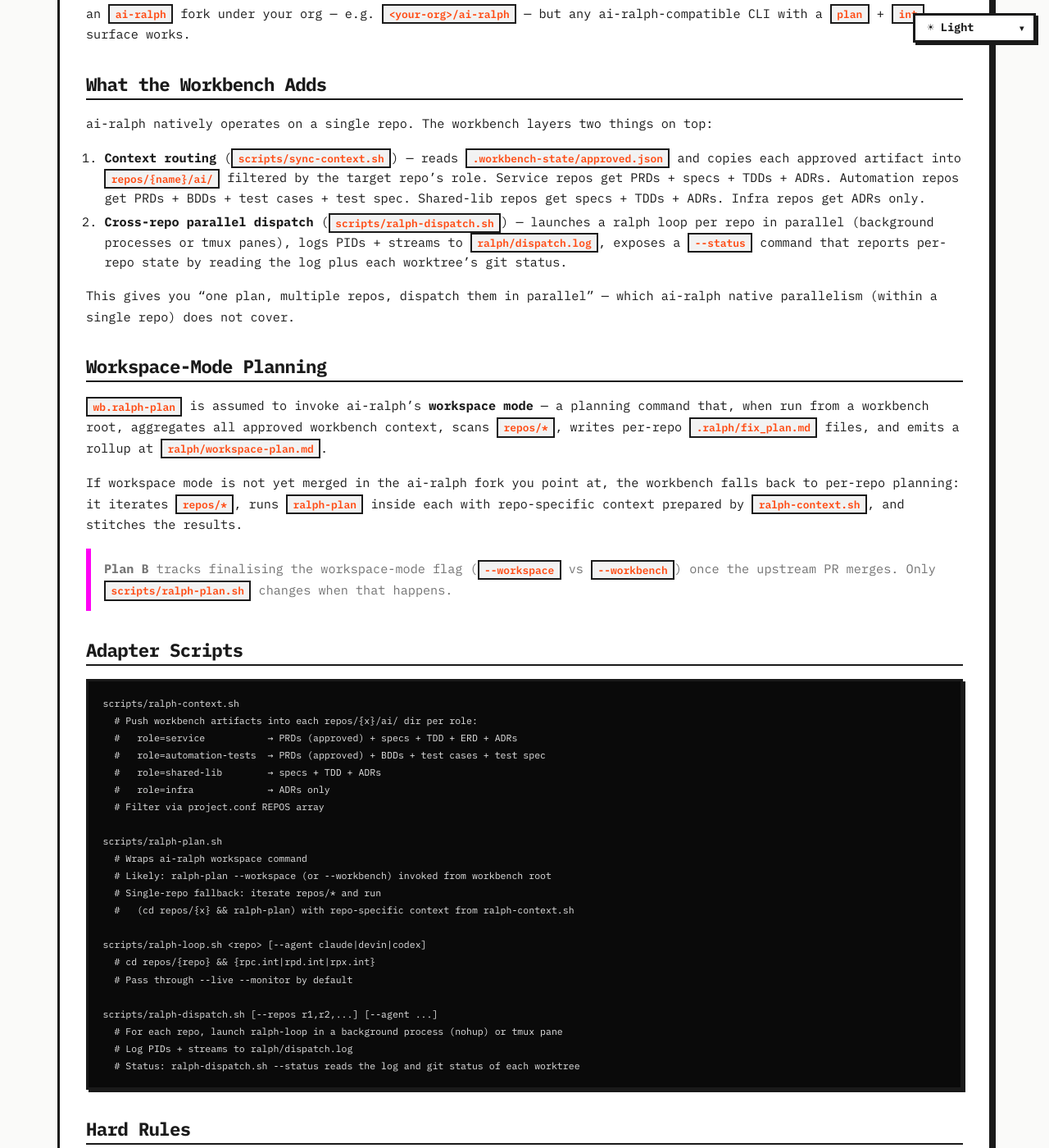
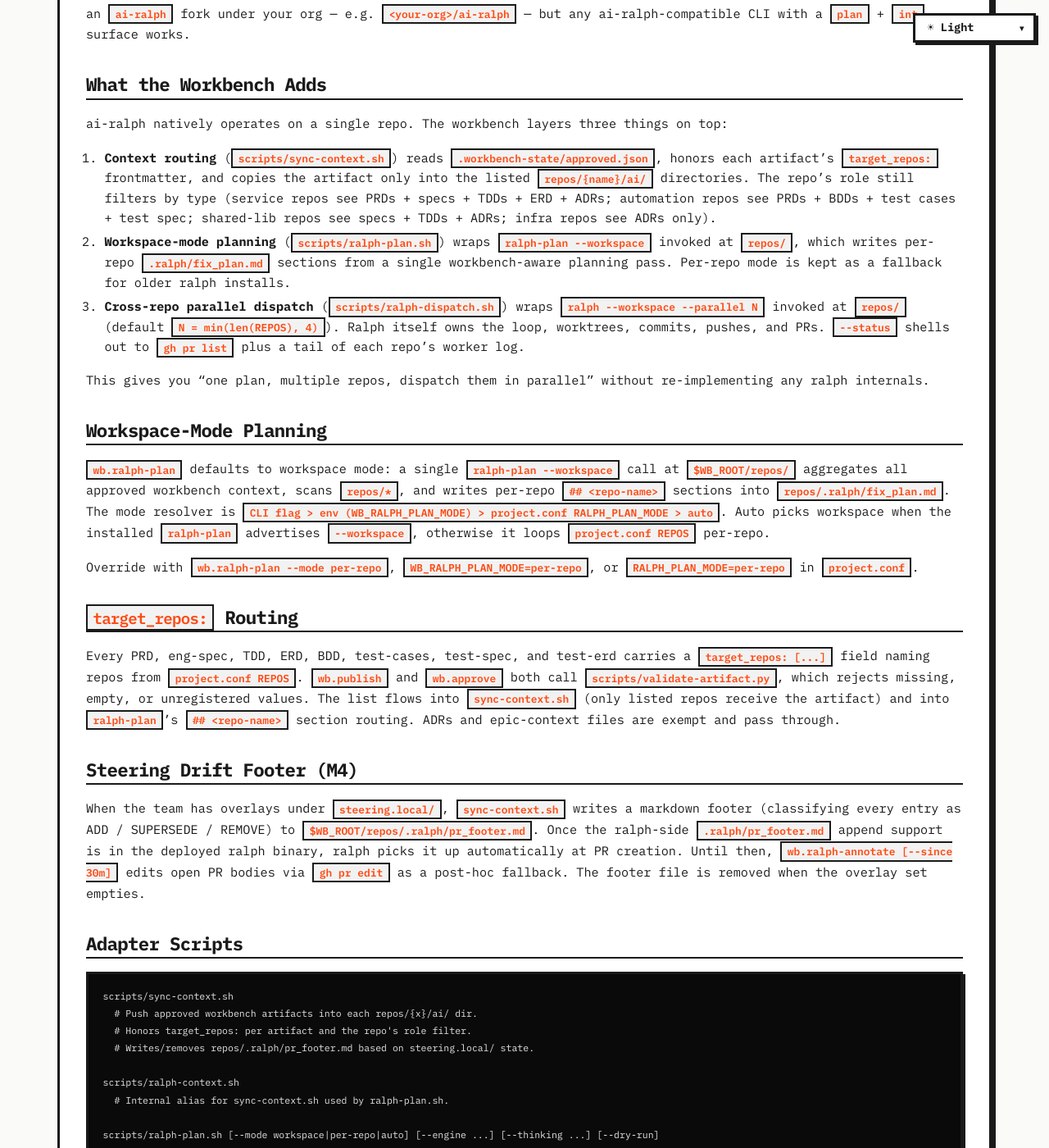
Before and after one commit to amit-t/ai-workbench, a Jekyll site: the page built from docs/ralph.md, in a window 1280 px wide and 1400 px high, scrolled down 411 px. Shown: the whole window at 82% size. Built offline with Jekyll 4.4.1, drawn with Linux system fonts in a browser that asks for light colours; some of the changed text lies outside the part shown.

Commit message:
docs: refresh architecture + ralph reference for V1 shipped state
Architecture diagram and ralph adapter doc now match the shipped
steering V1 layout (steering/, steering.local/, .claude/settings.json
hook) and ralph adapter V1 scripts (ralph-enable-check, validate-artifact,
steering-* helpers). Manifest version bumped to 2 with new template_owned
and user_owned entries.

````diff
--- a/docs/ralph.md
+++ b/docs/ralph.md
@@ -10,46 +10,66 @@ eyebrow: Ralph
 
 ## What the Workbench Adds
 
-ai-ralph natively operates on a single repo. The workbench layers two things on top:
+ai-ralph natively operates on a single repo. The workbench layers three things on top:
 
-1. **Context routing** (`scripts/sync-context.sh`) — reads `.workbench-state/approved.json` and copies each approved artifact into `repos/{name}/ai/` filtered by the target repo's role. Service repos get PRDs + specs + TDDs + ADRs. Automation repos get PRDs + BDDs + test cases + test spec. Shared-lib repos get specs + TDDs + ADRs. Infra repos get ADRs only.
-2. **Cross-repo parallel dispatch** (`scripts/ralph-dispatch.sh`) — launches a ralph loop per repo in parallel (background processes or tmux panes), logs PIDs + streams to `ralph/dispatch.log`, exposes a `--status` command that reports per-repo state by reading the log plus each worktree's git status.
+1. **Context routing** (`scripts/sync-context.sh`) reads `.workbench-state/approved.json`, honors each artifact's `target_repos:` frontmatter, and copies the artifact only into the listed `repos/{name}/ai/` directories. The repo's role still filters by type (service repos see PRDs + specs + TDDs + ERD + ADRs; automation repos see PRDs + BDDs + test cases + test spec; shared-lib repos see specs + TDDs + ADRs; infra repos see ADRs only).
+2. **Workspace-mode planning** (`scripts/ralph-plan.sh`) wraps `ralph-plan --workspace` invoked at `repos/`, which writes per-repo `.ralph/fix_plan.md` sections from a single workbench-aware planning pass. Per-repo mode is kept as a fallback for older ralph installs.
+3. **Cross-repo parallel dispatch** (`scripts/ralph-dispatch.sh`) wraps `ralph --workspace --parallel N` invoked at `repos/` (default `N = min(len(REPOS), 4)`). Ralph itself owns the loop, worktrees, commits, pushes, and PRs. `--status` shells out to `gh pr list` plus a tail of each repo's worker log.
 
-This gives you "one plan, multiple repos, dispatch them in parallel" — which ai-ralph native parallelism (within a single repo) does not cover.
+This gives you "one plan, multiple repos, dispatch them in parallel" without re-implementing any ralph internals.
 
 ## Workspace-Mode Planning
 
-`wb.ralph-plan` is assumed to invoke ai-ralph's **workspace mode** — a planning command that, when run from a workbench root, aggregates all approved workbench context, scans `repos/*`, writes per-repo `.ralph/fix_plan.md` files, and emits a rollup at `ralph/workspace-plan.md`.
+`wb.ralph-plan` defaults to workspace mode: a single `ralph-plan --workspace` call at `$WB_ROOT/repos/` aggregates all approved workbench context, scans `repos/*`, and writes per-repo `## <repo-name>` sections into `repos/.ralph/fix_plan.md`. The mode resolver is `CLI flag > env (WB_RALPH_PLAN_MODE) > project.conf RALPH_PLAN_MODE > auto`. Auto picks workspace when the installed `ralph-plan` advertises `--workspace`, otherwise it loops `project.conf REPOS` per-repo.
 
-If workspace mode is not yet merged in the ai-ralph fork you point at, the workbench falls back to per-repo planning: it iterates `repos/*`, runs `ralph-plan` inside each with repo-specific context prepared by `ralph-context.sh`, and stitches the results.
+Override with `wb.ralph-plan --mode per-repo`, `WB_RALPH_PLAN_MODE=per-repo`, or `RALPH_PLAN_MODE=per-repo` in `project.conf`.
 
-> **Plan B** tracks finalising the workspace-mode flag (`--workspace` vs `--workbench`) once the upstream PR merges. Only `scripts/ralph-plan.sh` changes when that happens.
+## `target_repos:` Routing
+
+Every PRD, eng-spec, TDD, ERD, BDD, test-cases, test-spec, and test-erd carries a `target_repos: [...]` field naming repos from `project.conf REPOS`. `wb.publish` and `wb.approve` both call `scripts/validate-artifact.py`, which rejects missing, empty, or unregistered values. The list flows into `sync-context.sh` (only listed repos receive the artifact) and into `ralph-plan`'s `## <repo-name>` section routing. ADRs and epic-context files are exempt and pass through.
+
+## Steering Drift Footer (M4)
+
+When the team has overlays under `steering.local/`, `sync-context.sh` writes a markdown footer (classifying every entry as ADD / SUPERSEDE / REMOVE) to `$WB_ROOT/repos/.ralph/pr_footer.md`. Once the ralph-side `.ralph/pr_footer.md` append support is in the deployed ralph binary, ralph picks it up automatically at PR creation. Until then, `wb.ralph-annotate [--since 30m]` edits open PR bodies via `gh pr edit` as a post-hoc fallback. The footer file is removed when the overlay set empties.
 
 ## Adapter Scripts
 
 ```
+scripts/sync-context.sh
+  # Push approved workbench artifacts into each repos/{x}/ai/ dir.
+  # Honors target_repos: per artifact and the repo's role filter.
+  # Writes/removes repos/.ralph/pr_footer.md based on steering.local/ state.
+
 scripts/ralph-context.sh
-  # Push workbench artifacts into each repos/{x}/ai/ dir per role:
-  #   role=service           → PRDs (approved) + specs + TDD + ERD + ADRs
-  #   role=automation-tests  → PRDs (approved) + BDDs + test cases + test spec
-  #   role=shared-lib        → specs + TDD + ADRs
-  #   role=infra             → ADRs only
-  # Filter via project.conf REPOS array
+  # Internal alias for sync-context.sh used by ralph-plan.sh.
 
-scripts/ralph-plan.sh
-  # Wraps ai-ralph workspace command
-  # Likely: ralph-plan --workspace (or --workbench) invoked from workbench root
-  # Single-repo fallback: iterate repos/* and run
-  #   (cd repos/{x} && ralph-plan) with repo-specific context from ralph-context.sh
+scripts/ralph-plan.sh [--mode workspace|per-repo|auto] [--engine ...] [--thinking ...] [--dry-run]
+  # Resolver order: CLI flag > env WB_RALPH_PLAN_MODE > project.conf RALPH_PLAN_MODE > auto.
+  # Workspace mode: (cd repos && ralph-plan --workspace --engine $E --thinking $T)
+  # Per-repo fallback: loops project.conf REPOS, runs ralph-plan inside each.
 
-scripts/ralph-loop.sh <repo> [--agent claude|devin|codex]
-  # cd repos/{repo} && {rpc.int|rpd.int|rpx.int}
-  # Pass through --live --monitor by default
+scripts/ralph-dispatch.sh [--parallel N] [--engine ...] [--status] [--dry-run]
+  # (cd repos && ralph --workspace --parallel N)
+  # Default N = min(len(REPOS), 4). Engine flag passed through when ralph supports it.
+  # --status: gh pr list per repo + tail of repos/.ralph/logs/.
 
-scripts/ralph-dispatch.sh [--repos r1,r2,...] [--agent ...]
-  # For each repo, launch ralph-loop in a background process (nohup) or tmux pane
-  # Log PIDs + streams to ralph/dispatch.log
-  # Status: ralph-dispatch.sh --status reads the log and git status of each worktree
+scripts/ralph-enable-check.sh
+  # Preflights that `ralph enable --workspace` ran at $WB_ROOT/repos/.
+  # Called by wb.ralph-plan and wb.ralph-dispatch.
+
+scripts/ralph-annotate-prs.sh [--since 30m]
+  # Post-hoc M4 drift footer fallback. Edits open PR bodies via `gh pr edit`.
+  # Retires once the ralph-side .ralph/pr_footer.md append support is deployed.
+
+scripts/validate-artifact.py
+  # Validates target_repos: against project.conf REPOS. Hooked into lifecycle.py
+  # at both publish and approve. Pass-through for adr and epic-context types.
+```
+
+Single-repo debugging is a one-liner; the workbench does not wrap it:
+
+```bash
+(cd "$WB_ROOT/repos/<name>" && ralph --live --monitor)
 ```
 
 ## Hard Rules
````
Also changed, not shown: docs/architecture.md (+27 -8 lines).
